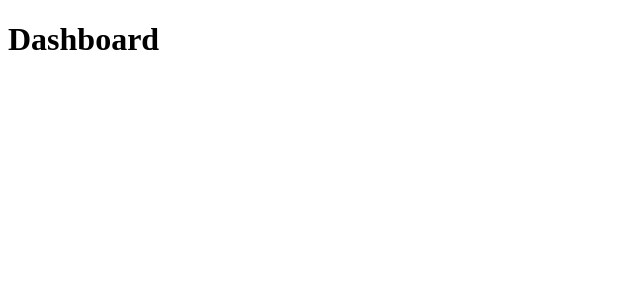
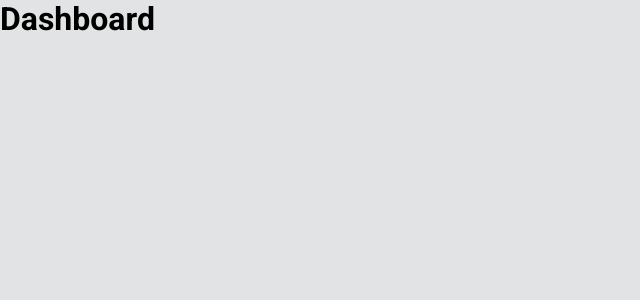
Before and after one commit to vscolasanto/my-financials, a React (Create React App) app: page / in a window 1280 px wide. Shown: the top 300 px of the page, without its empty margins (0-640 px from the left). Built offline with nearby package versions, Linux system fonts and the light colour scheme.

Commit message:
chore: add styled-components

```diff
--- a/package.json
+++ b/package.json
@@ -13,6 +13,7 @@
     "react": "^17.0.1",
     "react-dom": "^17.0.1",
     "react-scripts": "4.0.3",
+    "styled-components": "^5.2.1",
     "typescript": "^4.1.2",
     "web-vitals": "^1.0.1"
   },
@@ -42,6 +43,7 @@
     ]
   },
   "devDependencies": {
+    "@types/styled-components": "^5.1.8",
     "@typescript-eslint/eslint-plugin": "^4.17.0",
     "@typescript-eslint/parser": "^4.17.0",
     "eslint": "^7.22.0",
--- a/public/index.html
+++ b/public/index.html
@@ -3,6 +3,11 @@
   <head>
     <meta charset="utf-8" />
     <link rel="icon" href="assets/logo.svg" />
+
+    <link rel="preconnect" href="https://fonts.gstatic.com">
+    <link rel="stylesheet"
+      href="https://fonts.googleapis.com/css2?family=Roboto:wght@100;400;500;700&display=swap" >
+
     <meta name="viewport" content="width=device-width, initial-scale=1" />
     <meta
       name="description"
--- /dev/null
+++ b/src/App.tsx
@@ -0,0 +1,15 @@
+import React from 'react'
+import GlobalStyles from 'styles/GlobalStyles'
+
+import Dashboard from 'pages/Dashboard'
+
+const App: React.FC = () => {
+  return (
+    <>
+      <GlobalStyles />
+      <Dashboard />
+    </>
+  )
+}
+
+export default App
--- a/src/index.tsx
+++ b/src/index.tsx
@@ -1,10 +1,10 @@
 import React from 'react'
 import ReactDOM from 'react-dom'
-import Dashboard from './pages/Dashboard'
+import App from './App'
 
 ReactDOM.render(
   <React.StrictMode>
-    <Dashboard />
+    <App />
   </React.StrictMode>,
   document.getElementById('root')
 )
--- /dev/null
+++ b/src/styles/GlobalStyles.ts
@@ -0,0 +1,25 @@
+import { createGlobalStyle } from 'styled-components'
+
+export default createGlobalStyle`
+  * {
+    margin: 0;
+    padding: 0;
+    box-sizing: border-box;
+  }
+
+  html, body, #root {
+    width: 100%;
+    height: 100vh;
+    background: #e2e3e4;
+  }
+
+  *, button, input {
+    border: none;
+    outline: none;
+    font-family: 'Roboto', sans-serif;
+  }
+
+  button {
+    cursor: pointer;
+  }
+`
--- a/tsconfig.json
+++ b/tsconfig.json
@@ -1,6 +1,6 @@
 {
   "compilerOptions": {
-    "baseUrl": "src",
+    "baseUrl": "./src",
     "target": "es5",
     "lib": [
       "dom",
```
Also changed, not shown: 1 other file (tests, documents, lock files or other folders).
